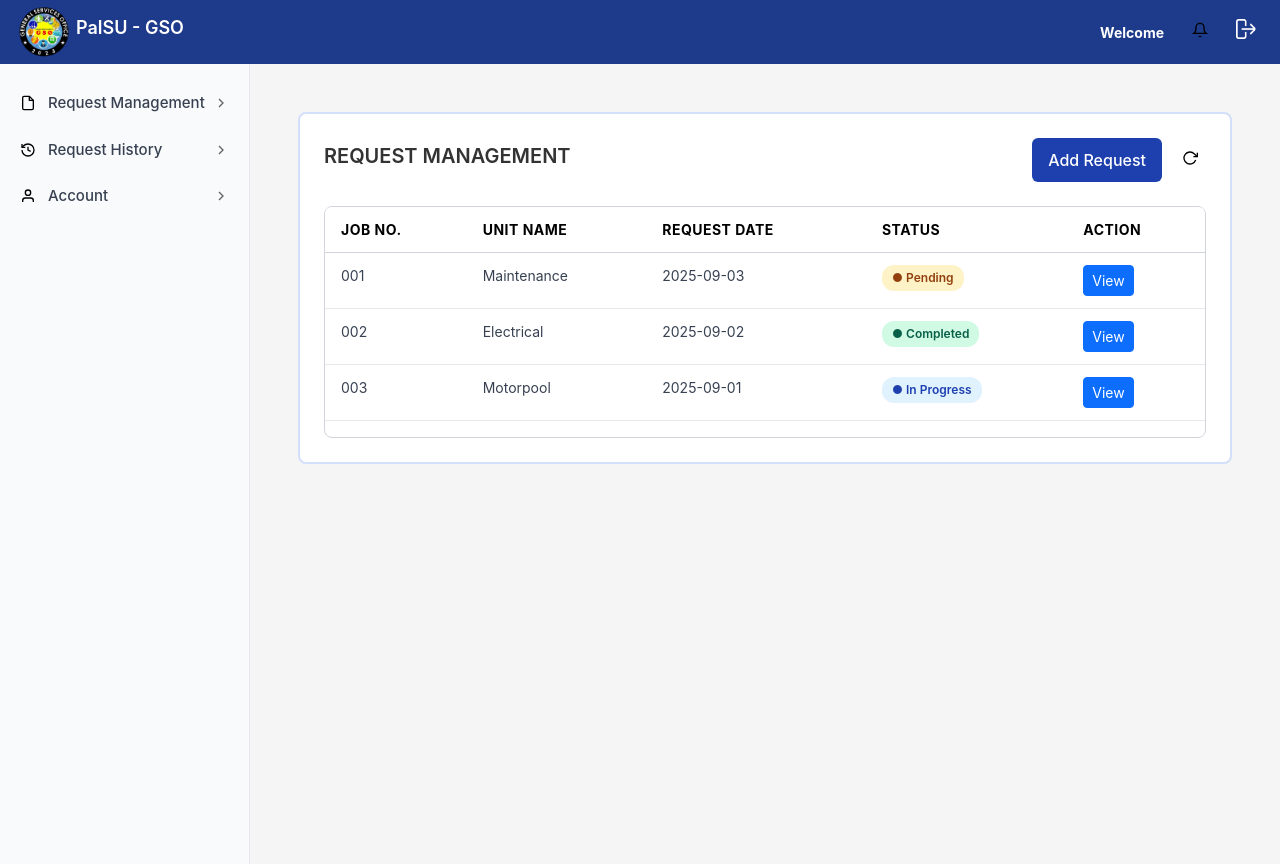
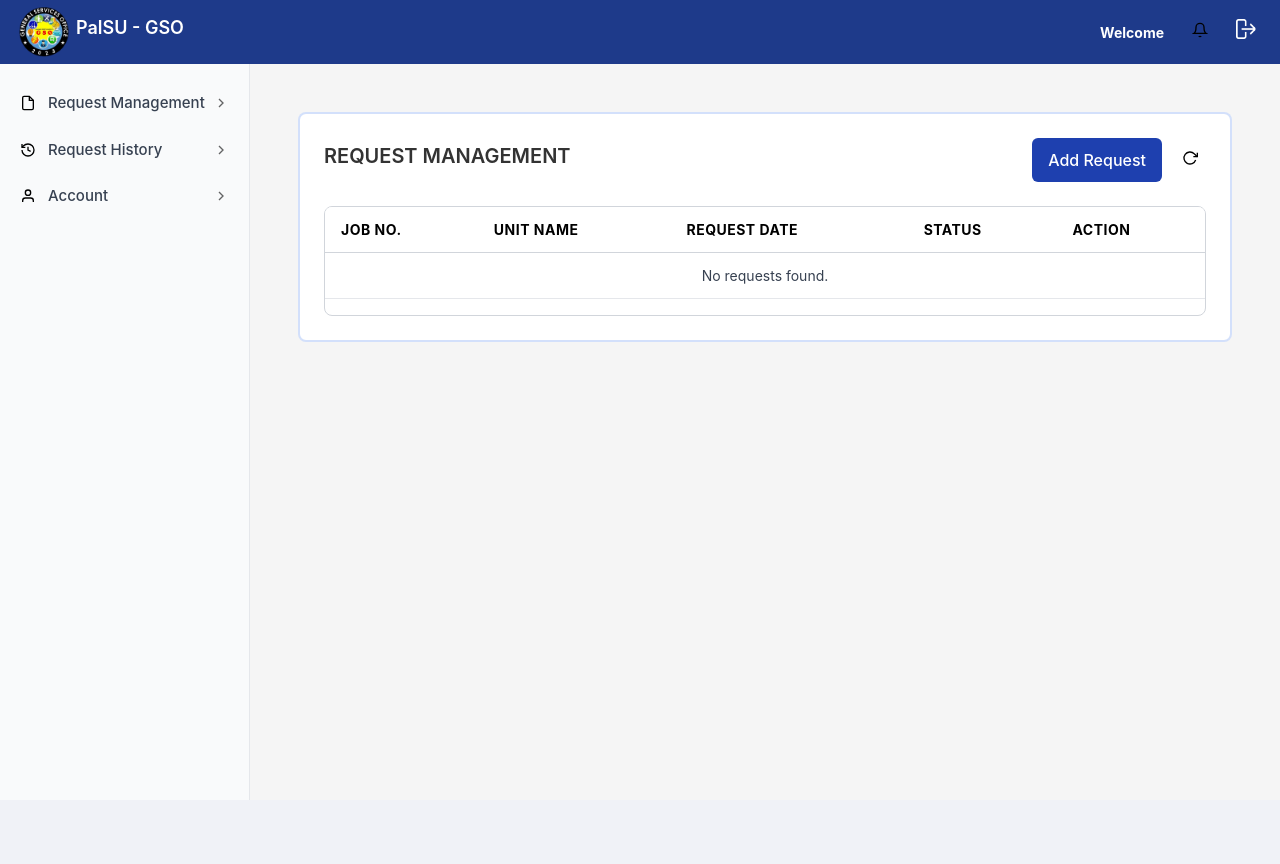
Before and after one commit to jekmagalaman/GSO_system_updates, a Django app: template gso_system_updated_latest/templates/requestor/requestor_request_management/requestor_request_management.html in a window 1280 px wide. After the commit the page ends 342 px from the top, so only its background shows below. Run offline with Django 5.2, Linux system fonts and the light colour scheme; the template is opened without the code that fills it, so the values that code supplies are empty.

Commit message:
Updated Requestor Side. Can Add and View ng request

```diff
--- a/gso_system_updated_latest/requests/urls.py
+++ b/gso_system_updated_latest/requests/urls.py
@@ -23,6 +23,8 @@ urlpatterns = [
     #Requestor URLs
     path('requestor/', views.requestor_request_management, name='employee-dashboard'),
     path('requestor/requestor-request-management/', views.requestor_request_management, name='requestor_request_management'),
-    path('requestor/requestor-request-history/', views.requestor_request_history, name='requestor_request_history')
+    path('requestor/requestor-request-history/', views.requestor_request_history, name='requestor_request_history'),
+
+    path("requests/add/", views.add_request, name="add_request"),
 
 ]
--- a/gso_system_updated_latest/static/css/requestor_dashboard.css
+++ b/gso_system_updated_latest/static/css/requestor_dashboard.css
@@ -9,6 +9,14 @@ body {
     background-color: #f5f5f5;
     color: #333;
 }
+
+
+body.modal-open {
+  overflow: hidden;
+}
+
+
+
 
 /* Header */
 .header {
@@ -89,7 +97,7 @@ body {
 /* Layout */
 .layout {
     display: flex;
-    min-height: calc(100vh - 60px);
+    height: calc(100vh - 60px);
 }
 
 /* Sidebar Container */
@@ -98,7 +106,7 @@ body {
     background-color: #f9fafb;
     border-right: 1px solid #e5e7eb;
     padding: 16px 0;
-    min-height: 100vh;
+    height: 100%;
   }
 
   /* Nav Menu */
@@ -186,6 +194,18 @@ body {
     flex: 1;
     padding: 24px;
 }
+
+
+html, body {
+  height: 100%;
+  overflow: hidden; /* stop unnecessary scrollbars */
+}
+
+
+
+
+
+
 
 .request-container {
     background-color: white;
--- a/gso_system_updated_latest/templates/requestor/requestor_request_management/requestor_request_management.html
+++ b/gso_system_updated_latest/templates/requestor/requestor_request_management/requestor_request_management.html
@@ -28,44 +28,34 @@
           </tr>
         </thead>
         <tbody>
+          {% for req in requests %}
           <tr>
-            <td>001</td>
-            <td>Maintenance</td>
-            <td>2025-09-03</td>
-            <td><span class="status-badge status-pending">● Pending</span></td>
+            <td>{{ req.id }}</td>
+            <td>{{ req.get_unit_display }}</td>
+            <td>{{ req.created_at|date:"Y-m-d" }}</td>
+            <td>
+              {% if req.status == "Pending" %}
+                <span class="status-badge status-pending">● Pending</span>
+              {% elif req.status == "In Progress" %}
+                <span class="status-badge status-inprogress">● In Progress</span>
+              {% elif req.status == "Completed" %}
+                <span class="status-badge status-completed">● Completed</span>
+              {% else %}
+                <span class="status-badge">{{ req.status }}</span>
+              {% endif %}
+            </td>
             <td>
               <button class="btn btn-sm btn-primary"
-                    onclick="openModal('001','Maintenance','2025-09-03','Pending')">
+                onclick="openModal('{{ req.id }}','{{ req.get_unit_display }}','{{ req.created_at|date:'Y-m-d' }}','{{ req.status }}','{{ req.description|escapejs }}')">
                 View
               </button>
             </td>
           </tr>
-
+          {% empty %}
           <tr>
-            <td>002</td>
-            <td>Electrical</td>
-            <td>2025-09-02</td>
-            <td><span class="status-badge status-completed">● Completed</span></td>
-            <td>
-                <button class="btn btn-sm btn-primary"
-                    onclick="openModal('002','Electrical','2025-09-02','Completed')">
-                    View
-                </button>
-            </td>
+            <td colspan="5" class="text-center">No requests found.</td>
           </tr>
-
-          <tr>
-            <td>003</td>
-            <td>Motorpool</td>
-            <td>2025-09-01</td>
-            <td><span class="status-badge status-inprogress">● In Progress</span></td>
-            <td>
-                <button class="btn btn-sm btn-primary"
-                    onclick="openModal('003','Motorpool','2025-09-01','In Progress')">
-                    View
-                </button>
-            </td>
-          </tr>
+          {% endfor %}
         </tbody>
       </table>
     </div>
@@ -81,7 +71,7 @@
       <span class="close-btn" id="closeModal">&times;</span>
     </div>
     <div class="modal-options">
-      <button class="modal-option" data-unit="Repair and Maintenance">Repair and Maintenance</button>
+      <button class="modal-option" data-unit="Repair and Maintenance">Maintenance</button>
       <button class="modal-option" data-unit="Utility">Utility</button>
       <button class="modal-option" data-unit="Electrical">Electrical</button>
       <button class="modal-option" data-unit="Motorpool">Motorpool</button>
@@ -100,22 +90,28 @@
       <button class="modal2-close-btn" onclick="closeModal2()">&times;</button>
     </div>
 
-    <!-- Content -->
+    <!-- FORM START -->
+    <form method="POST" action="{% url 'add_request' %}" enctype="multipart/form-data">
+      {% csrf_token %}
       <div class="modal2-body">
+
         <!-- Category Selection -->
         <div class="modal2-category-section">
           <label class="modal2-category-label">PLEASE CHECK THE APPROPRIATE BOX</label>
           <div class="modal2-checkbox-group">
             <div class="modal2-checkbox-item">
-            <input type="checkbox" id="labor">
+
+              <input type="hidden" name="unit" id="selectedUnit">
+
+              <input type="checkbox" name="labor" id="labor" value="1">
               <label for="labor">LABOR</label>
             </div>
             <div class="modal2-checkbox-item">
-            <input type="checkbox" id="materials">
+              <input type="checkbox" name="materials" id="materials" value="1">
               <label for="materials">MATERIALS</label>
             </div>
             <div class="modal2-checkbox-item">
-            <input type="checkbox" id="others">
+              <input type="checkbox" name="others" id="others" value="1">
               <label for="others">OTHERS</label>
             </div>
           </div>
@@ -135,7 +131,7 @@
             </div>
             <div class="modal2-group">
               <label class="modal2-label">Middle Initial</label>
-            <input type="text" class="modal2-input" name="middle_name" required>
+              <input type="text" class="modal2-input" name="middle_name">
             </div>
           </div>
           <div class="modal2-grid">
@@ -159,7 +155,7 @@
           <h3 class="modal2-section-title">Requestor Details</h3>
           <div class="modal2-group">
             <label class="modal2-label">Detailed Description of Request*</label>
-          <textarea class="modal2-textarea" readonly></textarea>
+            <textarea class="modal2-textarea" name="description" required></textarea>
           </div>
         </div>
 
@@ -167,15 +163,18 @@
         <div class="modal2-attachments">
           <label class="modal2-label">Attachments*</label>
           <div class="modal2-attachment-area">
-          <button class="modal2-view-btn">View Uploaded Image</button>
+            <input type="file" name="attachment" accept="image/*">
           </div>
         </div>
 
         <!-- Confirm Button -->
         <div class="modal2-confirm">
-        <button class="modal2-confirm-btn" onclick="confirmRequest()">Confirm</button>
+          <button type="submit" class="modal2-confirm-btn">Submit Request</button>
         </div>
       </div>
+    </form>
+    <!-- FORM END -->
+
   </div>
 </div>
 
@@ -222,6 +221,24 @@
   }
 
 
+
+// Open Modal 2 when choosing request type
+document.querySelectorAll(".modal-option").forEach(option => {
+  option.addEventListener("click", () => {
+    const unit = option.getAttribute("data-unit");
+
+    // Update modal title
+    formTitle.textContent = unit + " Request Details";
+
+    // ✅ Set hidden input value
+    document.getElementById("selectedUnit").value = unit;
+
+    // Switch modals
+    modal.style.display = "none";
+    formModal2.style.display = "flex";
+  });
+});
+
 </script>
 
 
```
Also changed, not shown: gso_system_updated_latest/inventory/views.py (+7 -0 lines), gso_system_updated_latest/requests/views.py (+44 -4 lines), gso_system_updated_latest/requirements.txt (+11 -0 lines), gso_system_updated_latest/static/css/gso_dashboard.css (+59 -0 lines), gso_system_updated_latest/templates/gso_office/gso_base_dashboard.html (+30 -39 lines), gso_system_updated_latest/templates/gso_office/inventory/gso_inventory.html (+4 -23 lines), gso_system_updated_latest/templates/gso_office/request_management/request_management.html (+8 -5 lines), gso_system_updated_latest/db.sqlite3, 2 other files. Lines whose indentation alone changed are shown as unchanged.
